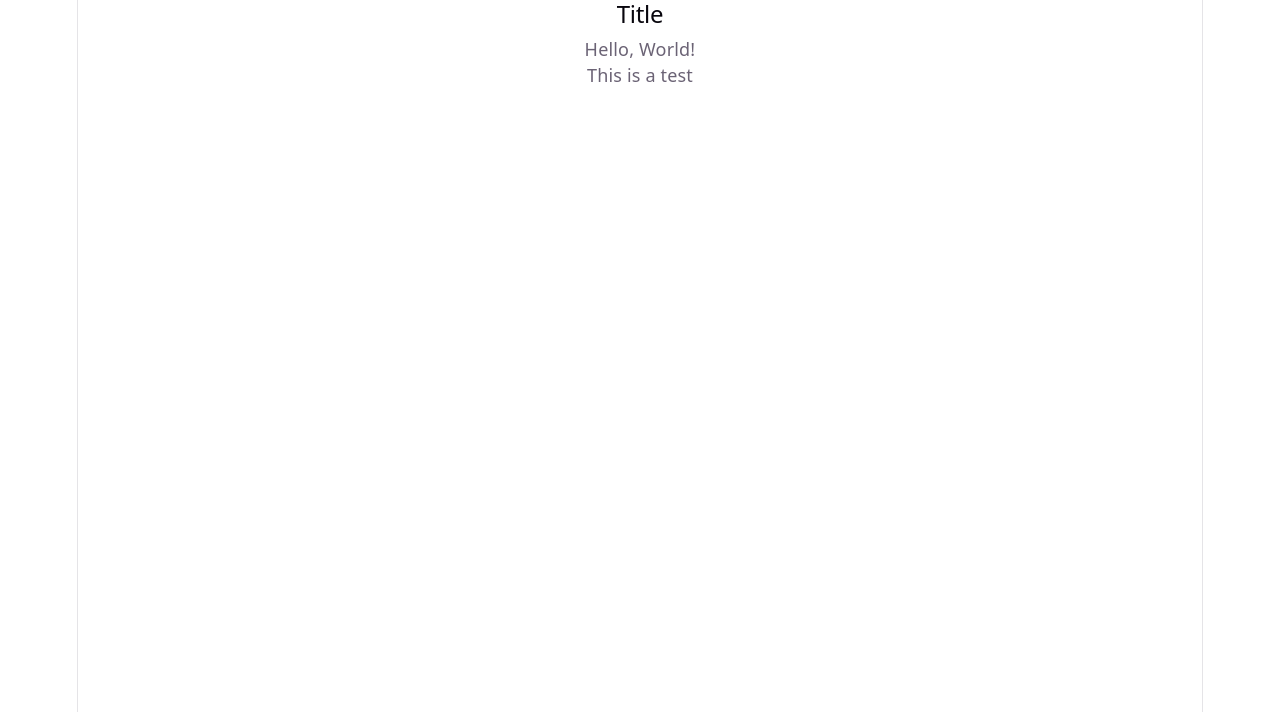
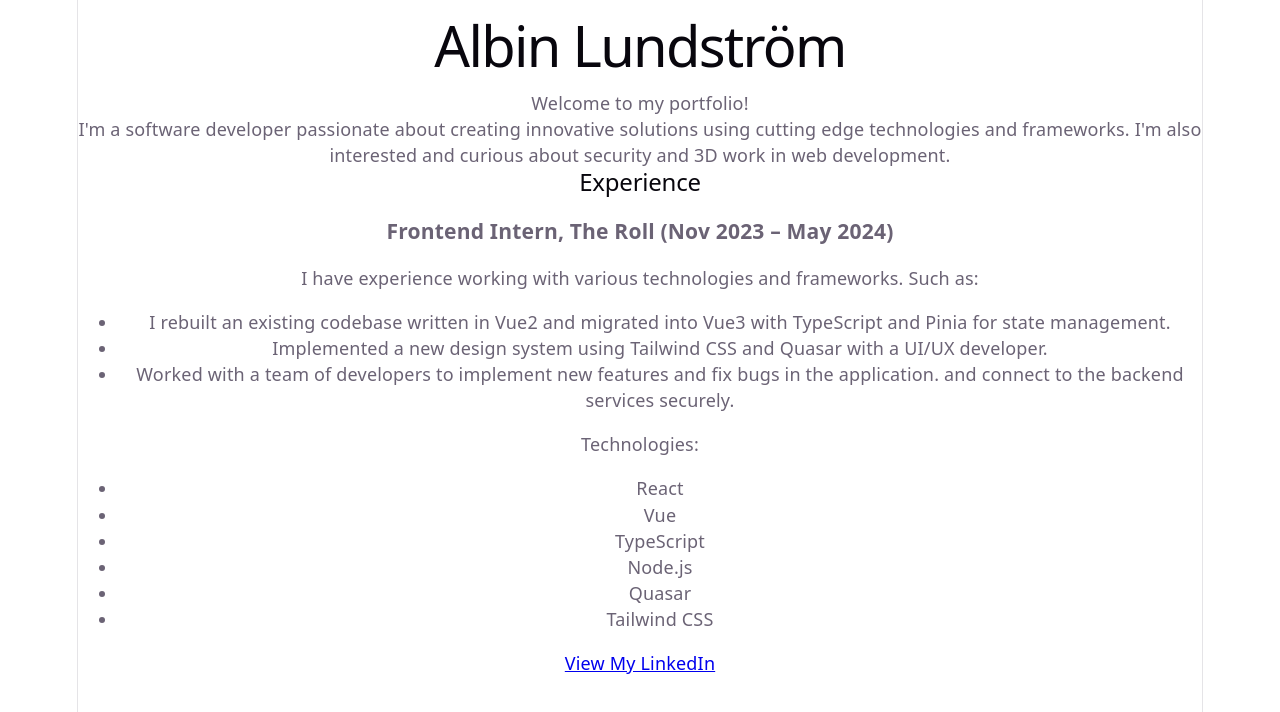
Before and after one commit to WilhelmErik/portfolio_website, a React app: page / in a window 1280 px wide. Shown: the top 712 px of the page. Built offline with nearby package versions, Linux system fonts and the light colour scheme; the HTML template or start-up script is replaced by a standard one.

Commit message:
Add portfolio sekelton with experience section

```diff
--- a/src/Components/Wrapper.tsx
+++ b/src/Components/Wrapper.tsx
@@ -1,12 +1,46 @@
 export function Wrapper() {
   return (
-    <div className="test">
-      <h2> Title</h2>
-      <p>Hello, World!</p>
-      <div className="px-2 py-1 bg-red-500 text-white">
-        <p className="text-xl">This is a test</p>
+    <div className="main">
+      <h1>Albin Lundström</h1>
+      <p>Welcome to my portfolio!</p>
+      <p>
+        I'm a software developer passionate about creating innovative solutions using cutting edge technologies and
+        frameworks. I'm also interested and curious about security and 3D work in web development.
+      </p>
+      <h2>Experience</h2>
+      <h3>Frontend Intern, The Roll (Nov 2023 – May 2024)</h3>
 
-      </div>
+      <p>I have experience working with various technologies and frameworks. Such as:</p>
+
+      <ul>
+        <li>
+          I rebuilt an existing codebase written in Vue2 and migrated into Vue3 with TypeScript and Pinia for state
+          management.
+        </li>
+        <li>Implemented a new design system using Tailwind CSS and Quasar with a UI/UX developer.</li>
+        <li>
+          Worked with a team of developers to implement new features and fix bugs in the application. and connect to the
+          backend services securely.
+        </li>
+      </ul>
+
+      <p>Technologies:</p>
+      <ul>
+        <li>React</li>
+        <li>Vue</li>
+        <li>TypeScript</li>
+        <li>Node.js</li>
+        <li>Quasar</li>
+        <li>Tailwind CSS</li>
+      </ul>
+      <a
+        href="https://www.linkedin.com/in/albin-lundstrom"
+        target="_blank"
+        rel="noopener noreferrer"
+        className="px-4 py-2 bg-blue-500 text-white rounded-md"
+      >
+        View My LinkedIn
+      </a>
     </div>
   );
 }
```
Also changed, not shown: src/functions/testFunction.tsx (+5 -5 lines), src/functions/testing.ts (deleted, +0 -44 lines), 1 other file (tests, documents, lock files or other folders).
